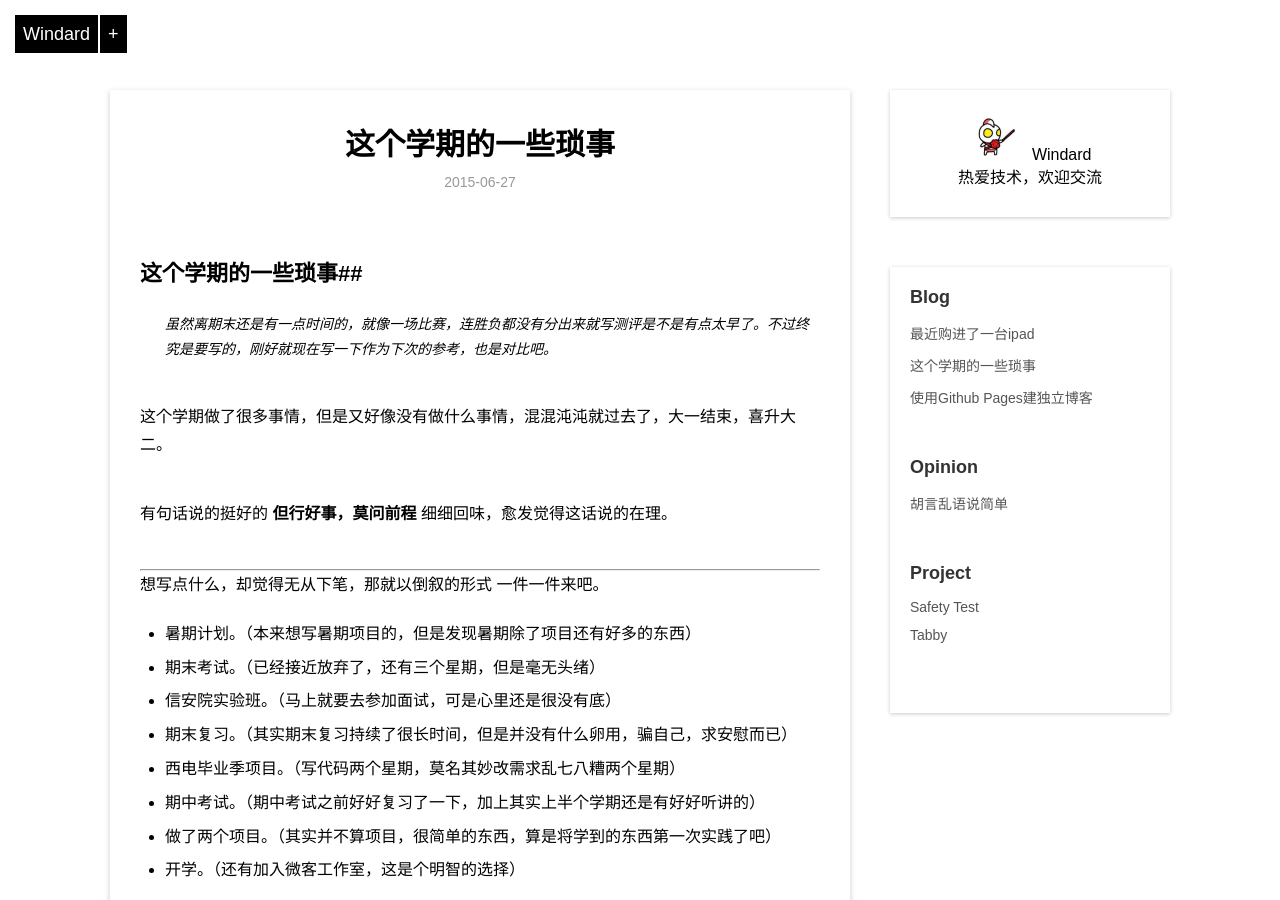
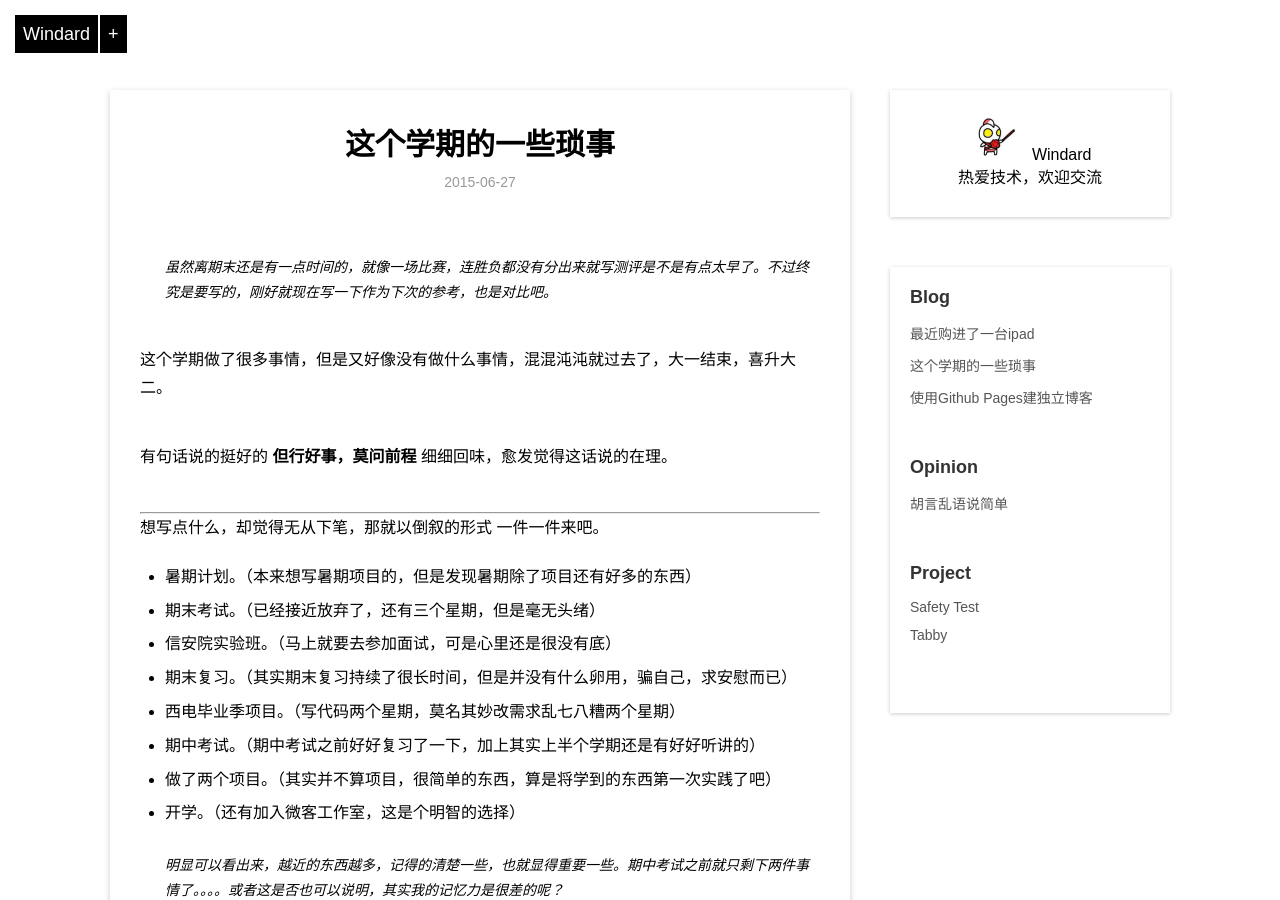
Before and after one commit to windard/windard.com, a Jekyll site: the page built from _posts/blog/2015-06-27-how-to-do.md, in a window 1280 px wide and 900 px high. Built offline with Jekyll 4.4.1, drawn with Linux system fonts in a browser that asks for light colours; Markdown is read by kramdown in place of the engine named in the settings.

Commit message:
add some debug

```diff
--- a/_posts/blog/2015-06-27-how-to-do.md
+++ b/_posts/blog/2015-06-27-how-to-do.md
@@ -5,7 +5,6 @@ description: 这个学期都没有好好学习了，这一点确实是需要好
 category: blog
 ---
 
-##这个学期的一些琐事##
 
 >虽然离期末还是有一点时间的，就像一场比赛，连胜负都没有分出来就写测评是不是有点太早了。不过终
 究是要写的，刚好就现在写一下作为下次的参考，也是对比吧。
```
Also changed, not shown: _posts/blog/2015-06-28-buy-a-ipad 2.md (+0 -1 lines).
